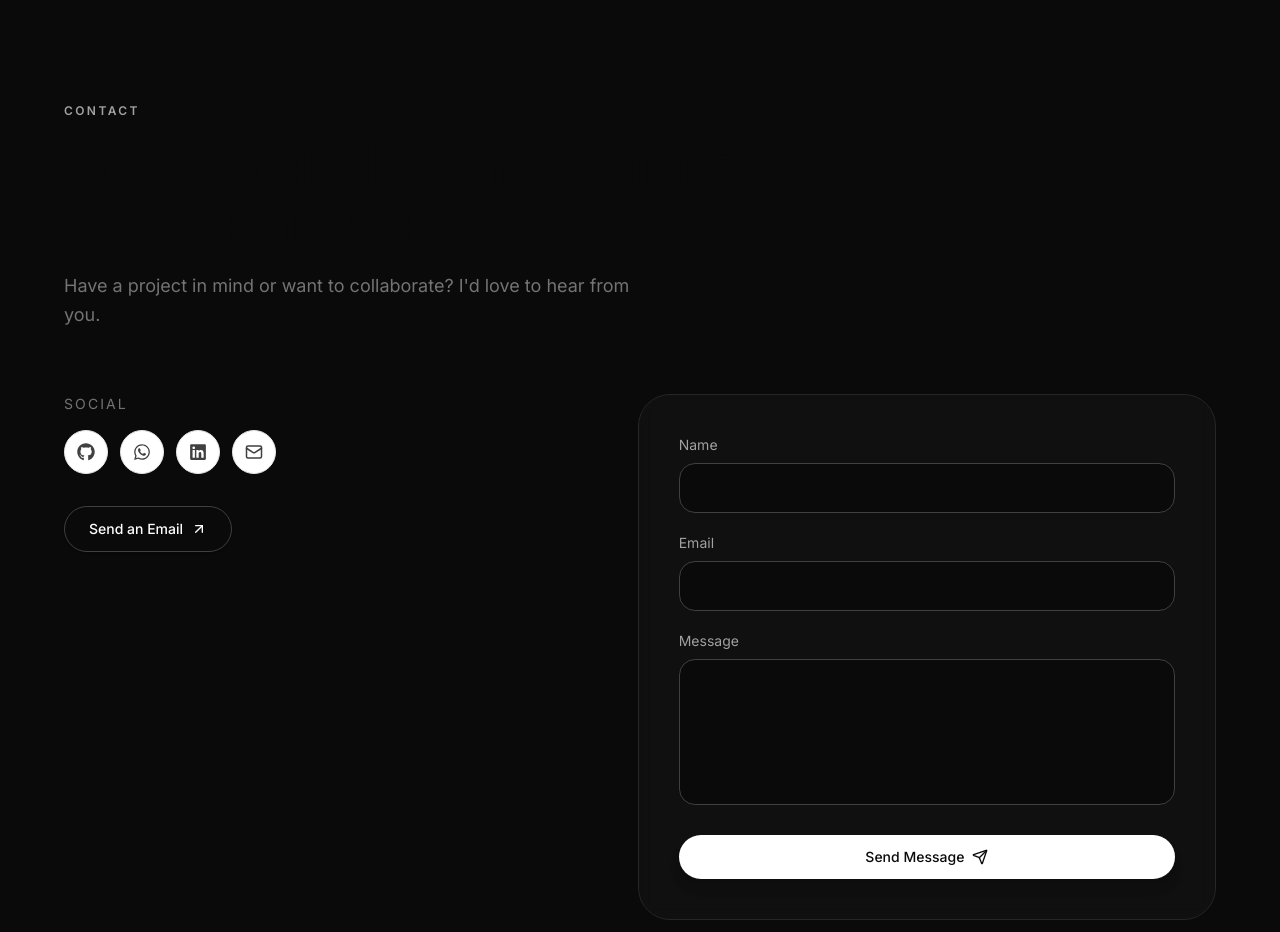
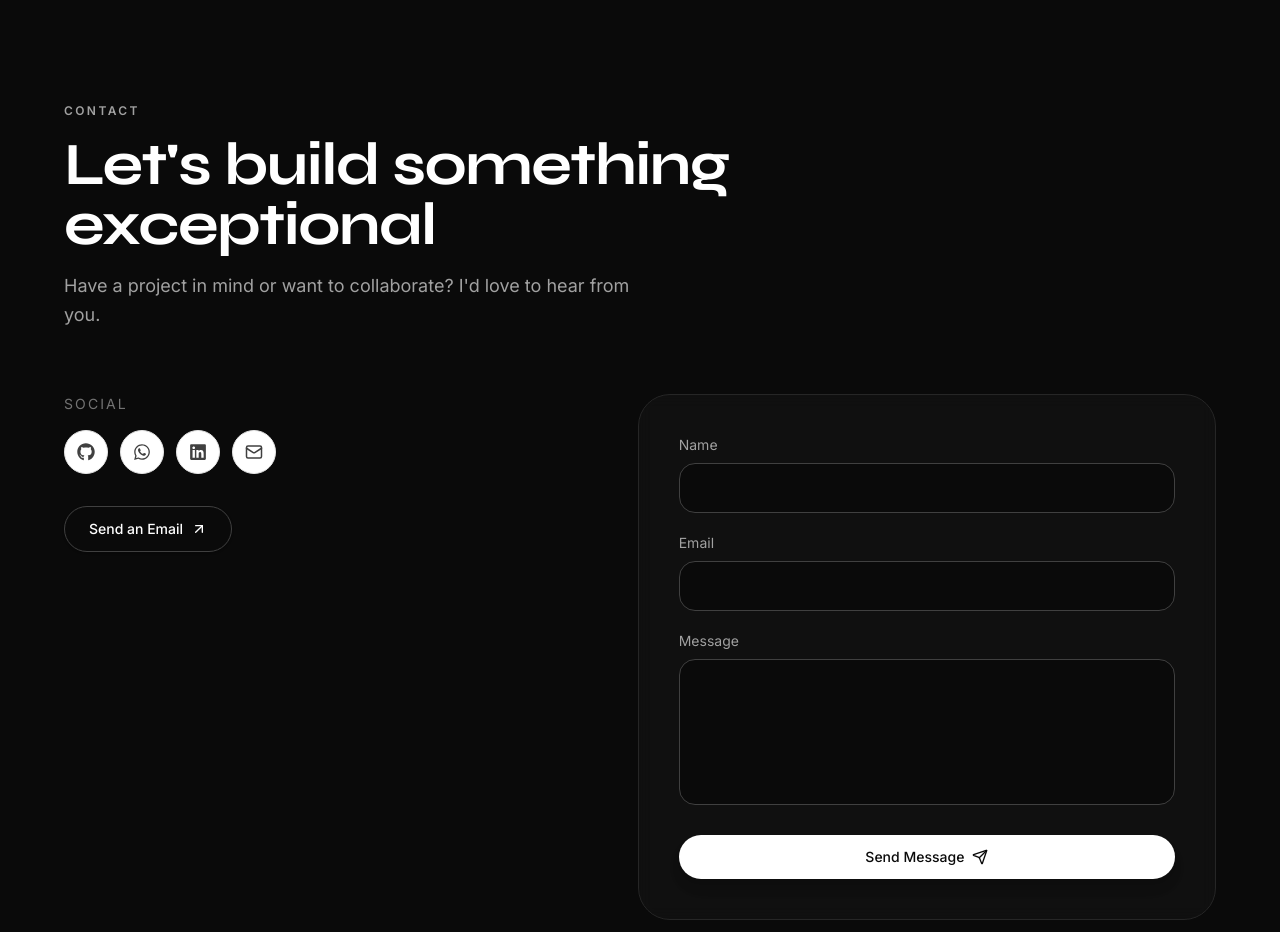
Before and after one commit to safae88/TheNewPortfolio_front-end, a React (Vite) app: page / in a window 1280 px wide. Shown: the part 7540-8472 px from the top of the page. Built offline with nearby package versions, Linux system fonts and the light colour scheme.

Commit message:
New design modifications

```diff
--- a/src/components/ui/SectionHeading.jsx
+++ b/src/components/ui/SectionHeading.jsx
@@ -1,10 +1,11 @@
-import { motion } from "framer-motion";
+ import { motion } from "framer-motion";
 import { fadeUpBlur } from "../../hooks/animations";
 
 export default function SectionHeading({
   eyebrow,
   title,
   description,
+  dark = false,
   align = "left",
   className = "",
 }) {
@@ -23,20 +24,34 @@ export default function SectionHeading({
     >
       {eyebrow && (
         <span
-          className="text-xs font-semibold uppercase tracking-[0.2em] text-neutral-400 dark:text-slate-400 transition-colors duration-500"
+          className={`text-xs font-semibold uppercase tracking-[0.2em] transition-colors duration-500 ${
+            dark
+              ? "text-neutral-400"
+              : "text-neutral-400 dark:text-slate-400"
+          }`}
         >
           {eyebrow}
         </span>
       )}
+
       <h2
-        className="font-(family-name:--font-display) text-4xl font-bold tracking-tight text-neutral-950 dark:text-white transition-colors duration-500 md:text-5xl lg:text-6xl"
+        className={`font-(family-name:--font-display) text-4xl font-bold tracking-tight transition-colors duration-500 md:text-5xl lg:text-6xl ${
+          dark
+            ? "text-white"
+            : "text-neutral-950 dark:text-slate-100"
+        }`}
         style={{ fontFamily: "var(--font-display)" }}
       >
         {title}
       </h2>
+
       {description && (
         <p
-         className="max-w-xl text-base leading-relaxed text-neutral-500 dark:text-slate-300 transition-colors duration-500 md:text-lg"
+          className={`max-w-xl text-base leading-relaxed transition-colors duration-500 md:text-lg ${
+            dark
+              ? "text-neutral-400"
+              : "text-neutral-500 dark:text-slate-300"
+          }`}
         >
           {description}
         </p>
```
